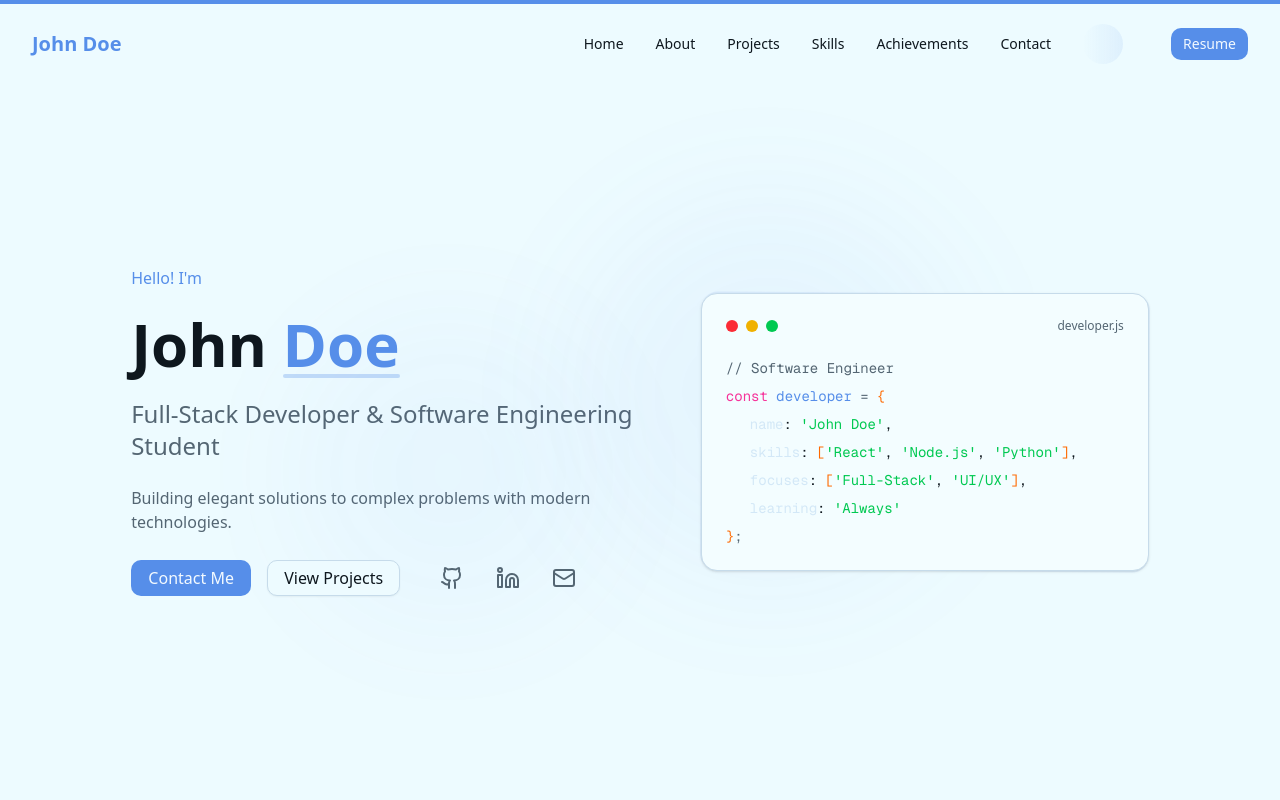
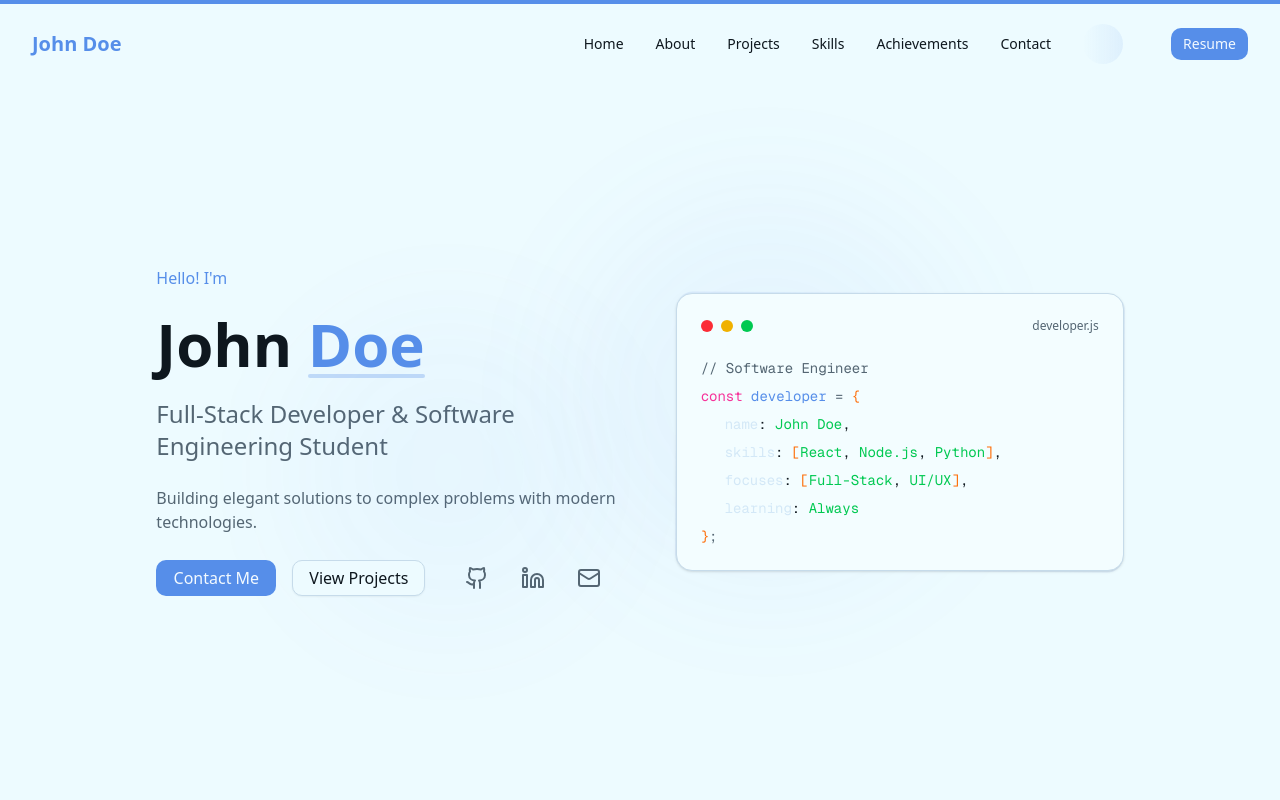
Before and after one commit to Zarman-oss/portfolio2, a Next.js app: page / in a window 1280 px wide. Shown: the top 800 px of the page. Built offline with nearby package versions, Linux system fonts and the light colour scheme.

Commit message:
fixed linting error

```diff
--- a/components/HeroSection.tsx
+++ b/components/HeroSection.tsx
@@ -1,7 +1,7 @@
 'use client';
 import { Button } from '@/components/ui/button';
 import { Github, Linkedin, Mail } from 'lucide-react';
-import { motion } from 'framer-motion';
+import { motion } from 'motion/react';
 import { Links } from '@/data/links';
 
 const HeroSection = () => {
@@ -204,7 +204,7 @@ const HeroSection = () => {
                   transition={{ delay: 1.4 }}
                 >
                   <span className='text-secondary'>name</span>:{' '}
-                  <span className='text-green-500'>'John Doe'</span>,
+                  <span className='text-green-500'>John Doe</span>,
                 </motion.div>
 
                 <motion.div
@@ -215,9 +215,9 @@ const HeroSection = () => {
                 >
                   <span className='text-secondary'>skills</span>:{' '}
                   <span className='text-orange-500'>[</span>
-                  <span className='text-green-500'>'React'</span>,{' '}
-                  <span className='text-green-500'>'Node.js'</span>,{' '}
-                  <span className='text-green-500'>'Python'</span>
+                  <span className='text-green-500'>React</span>,{' '}
+                  <span className='text-green-500'>Node.js</span>,{' '}
+                  <span className='text-green-500'>Python</span>
                   <span className='text-orange-500'>]</span>,
                 </motion.div>
 
@@ -229,8 +229,8 @@ const HeroSection = () => {
                 >
                   <span className='text-secondary'>focuses</span>:{' '}
                   <span className='text-orange-500'>[</span>
-                  <span className='text-green-500'>'Full-Stack'</span>,{' '}
-                  <span className='text-green-500'>'UI/UX'</span>
+                  <span className='text-green-500'>Full-Stack</span>,{' '}
+                  <span className='text-green-500'>UI/UX</span>
                   <span className='text-orange-500'>]</span>,
                 </motion.div>
 
@@ -241,7 +241,7 @@ const HeroSection = () => {
                   transition={{ delay: 2.0 }}
                 >
                   <span className='text-secondary'>learning</span>:{' '}
-                  <span className='text-green-500'>'Always'</span>
+                  <span className='text-green-500'>Always</span>
                 </motion.div>
 
                 <div>
```
